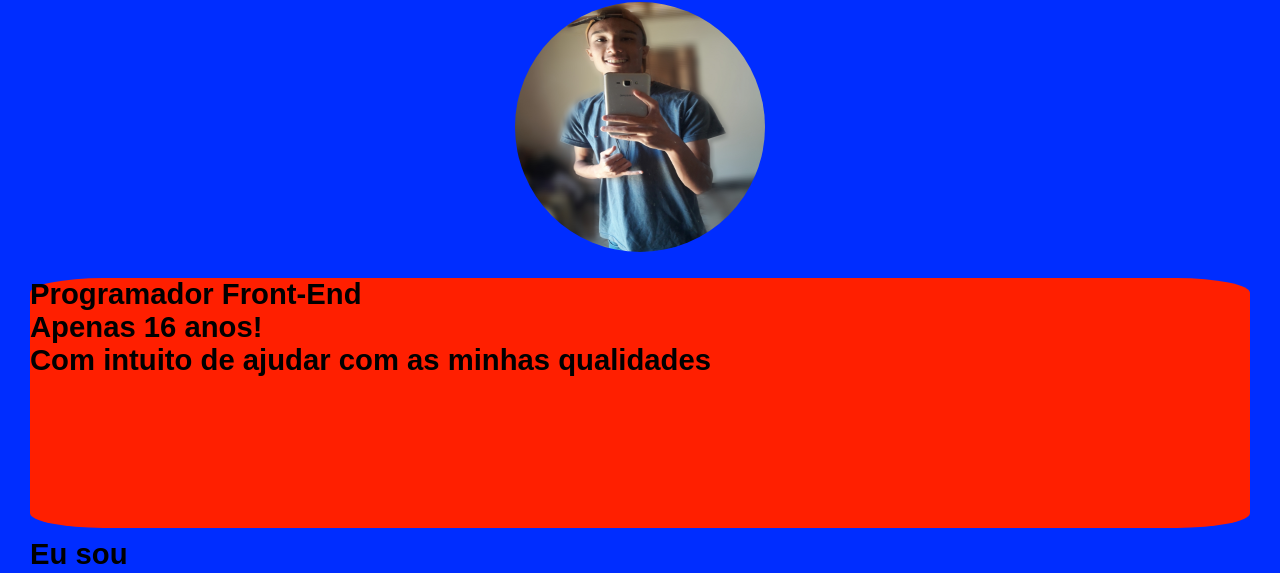
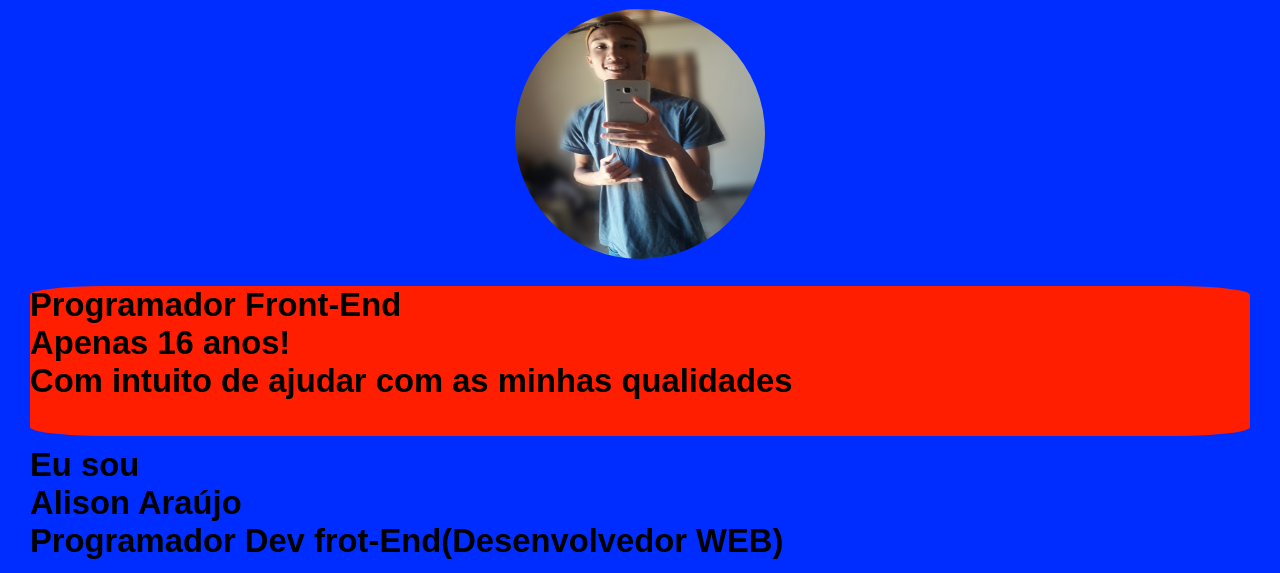
Before and after one commit to psscripts/portifolio, a plain HTML site: page index.html in a window 1280 px wide. Shown: the part 96-669 px from the top of the page. Drawn offline with Linux system fonts and the light colour scheme.

Commit message:
Add files via upload

```diff
--- a/styele.css
+++ b/styele.css
@@ -8,13 +8,13 @@
 body {
 				background: #002dff;
 				font-family: Arial;
-				font-size: 25px;
+				font-size: 28px;
 }
 
 .info{
 				background: #ff1f00;
 				border-radius: 6%;
-				height: 250px;
+				height: 150px;
 
 
 
```
